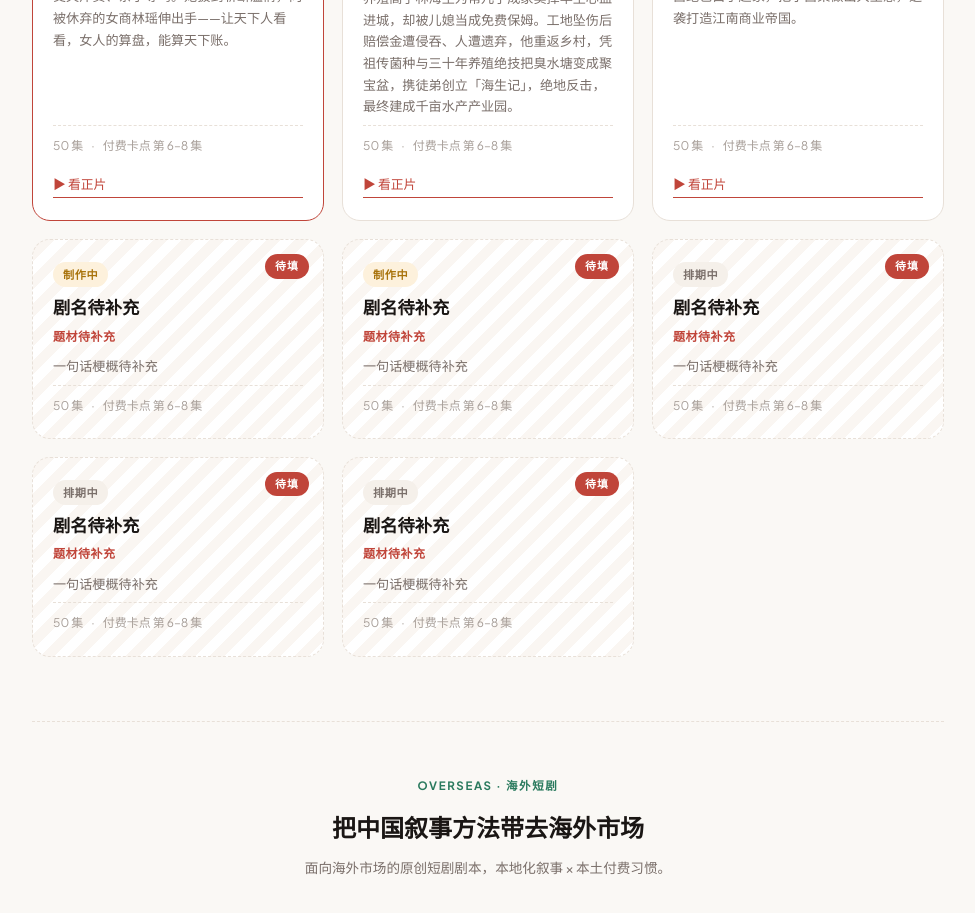
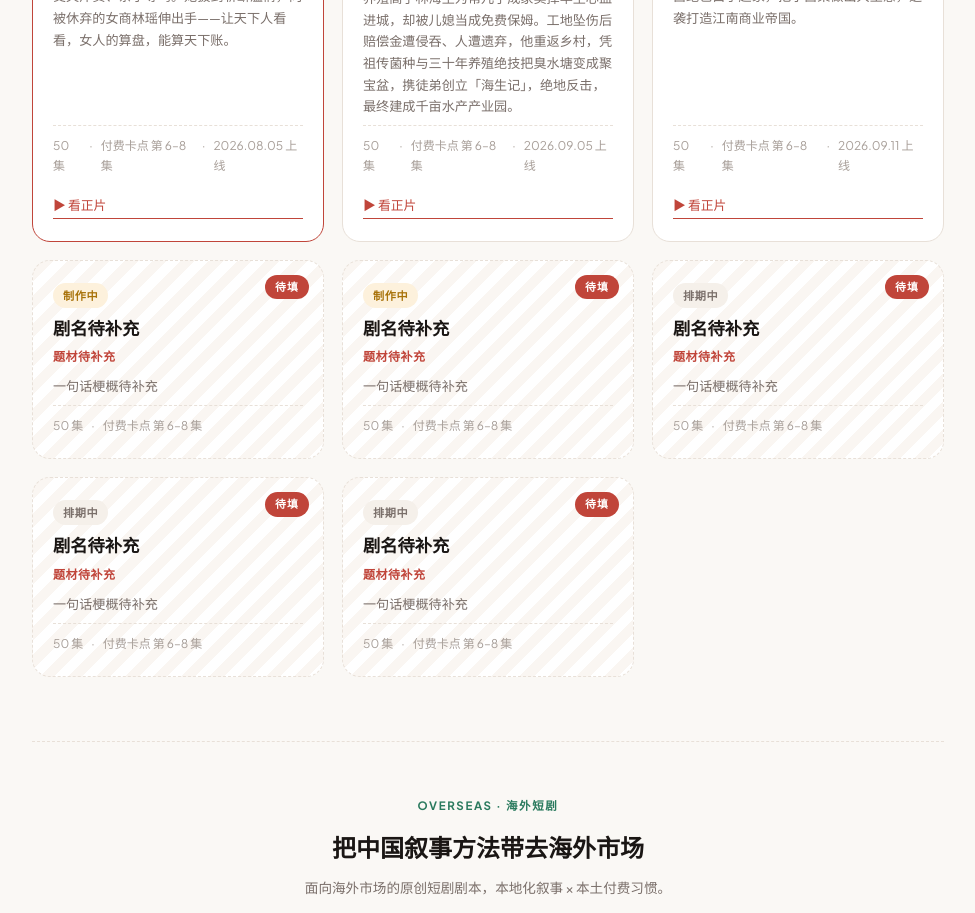
Before and after one commit to DreamHe-ai/hemenghan-portfolio, a React (Vite) app: page / in a window 1280 px wide. Shown: the part 3480-4393 px from the top of the page, without its empty margins (152-1127 px from the left). Built offline with nearby package versions, Linux system fonts and the light colour scheme; a web font is replaced by a local one.

Commit message:
drama: 新增纨绔逆乾坤(2026.09.11上线)，三部已上线剧标注准确上线时间

```diff
--- a/src/App.tsx
+++ b/src/App.tsx
@@ -249,6 +249,8 @@ export default function App() {
                     <span>{d.episodes}</span>
                     <span>·</span>
                     <span>付费卡点 {d.paywall}</span>
+                    {d.release && <span>·</span>}
+                    {d.release && <span className="drama-release">{d.release} 上线</span>}
                   </div>
                   {!d.todo && d.link && (
                     <a className="drama-link" href={d.link} target="_blank" rel="noreferrer">▶ 看正片</a>
```
